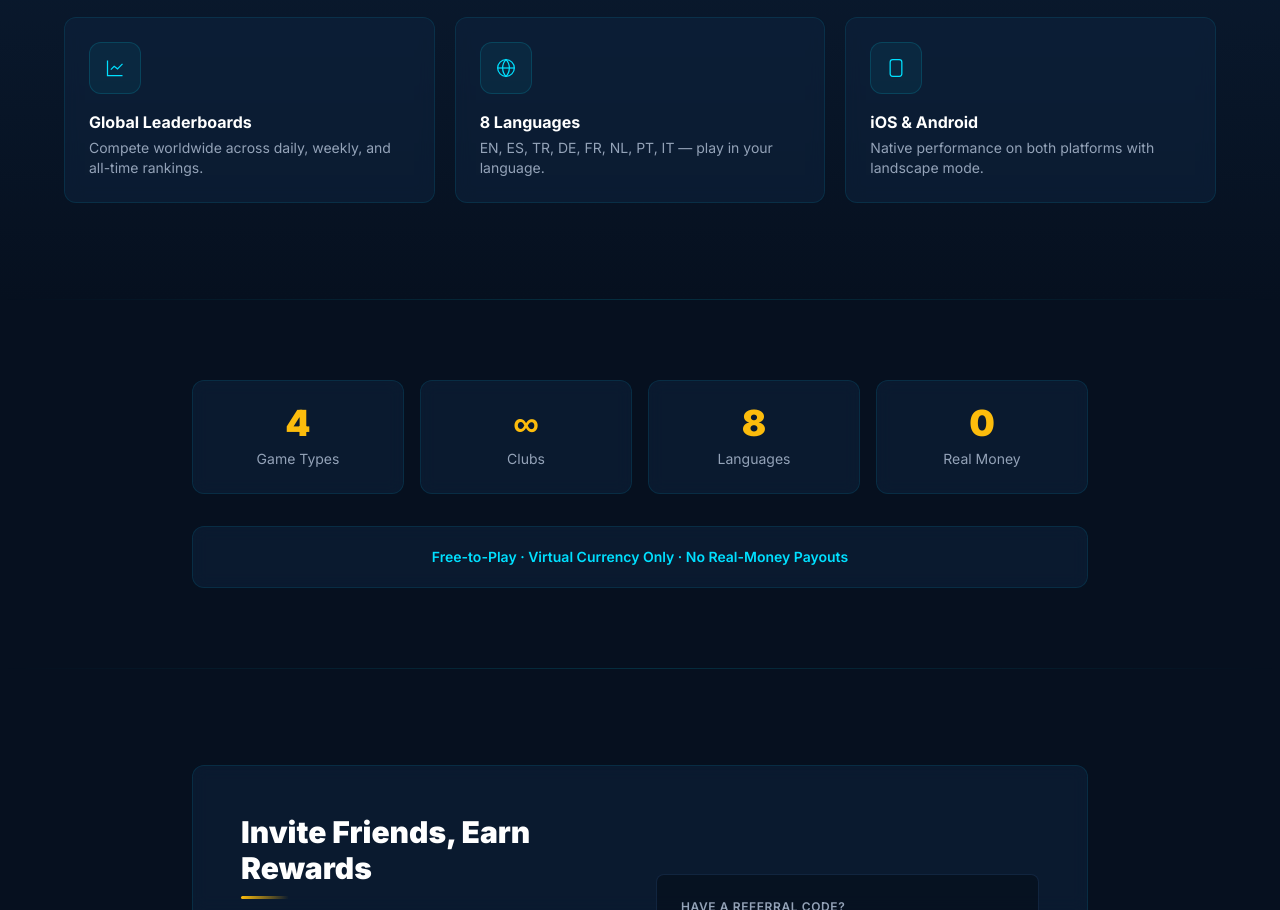
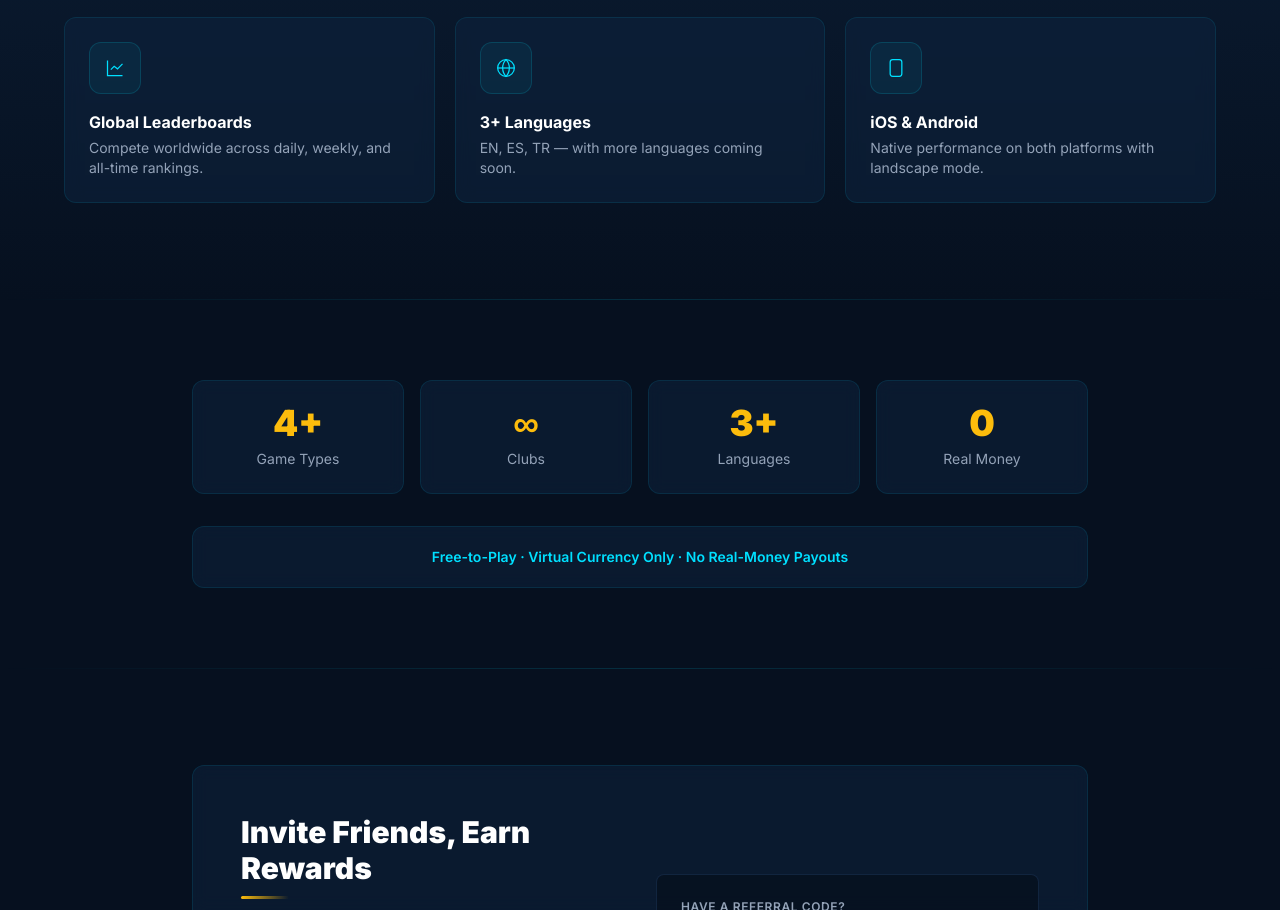
Before and after one commit to pinalia/coinityclub.com, a plain HTML site: page index.html in a window 1280 px wide. Shown: the part 2867-3777 px from the top of the page. Drawn offline with nearby package versions, Linux system fonts and the light colour scheme.

Commit message:
NOJIRA: website

```diff
--- a/index.html
+++ b/index.html
@@ -451,8 +451,8 @@
                 </div>
                 <div class="card p-6 fade-up delay-2">
                     <div class="game-icon mb-4"><svg width="20" height="20" viewBox="0 0 24 24" fill="none" stroke="#00E0FF" stroke-width="1.5"><circle cx="12" cy="12" r="10"/><line x1="2" y1="12" x2="22" y2="12"/><path d="M12 2C14.5 4.5 16 8 16 12C16 16 14.5 19.5 12 22C9.5 19.5 8 16 8 12C8 8 9.5 4.5 12 2Z"/></svg></div>
-                    <h3 class="text-base font-bold text-white mb-1">8 Languages</h3>
-                    <p class="text-cc-muted text-sm">EN, ES, TR, DE, FR, NL, PT, IT — play in your language.</p>
+                    <h3 class="text-base font-bold text-white mb-1">3+ Languages</h3>
+                    <p class="text-cc-muted text-sm">EN, ES, TR — with more languages coming soon.</p>
                 </div>
                 <div class="card p-6 fade-up delay-3">
                     <div class="game-icon mb-4"><svg width="20" height="20" viewBox="0 0 24 24" fill="none" stroke="#00E0FF" stroke-width="1.5"><rect x="5" y="2" width="14" height="20" rx="3"/><line x1="12" y1="18" x2="12" y2="18.01" stroke-width="2"/></svg></div>
@@ -468,9 +468,9 @@
     <section class="py-20 px-5">
         <div class="max-w-4xl mx-auto">
             <div class="grid grid-cols-2 md:grid-cols-4 gap-4 mb-8">
-                <div class="card p-6 text-center"><div class="stat-val">4</div><p class="text-cc-muted text-sm mt-2">Game Types</p></div>
+                <div class="card p-6 text-center"><div class="stat-val">4+</div><p class="text-cc-muted text-sm mt-2">Game Types</p></div>
                 <div class="card p-6 text-center"><div class="stat-val">&infin;</div><p class="text-cc-muted text-sm mt-2">Clubs</p></div>
-                <div class="card p-6 text-center"><div class="stat-val">8</div><p class="text-cc-muted text-sm mt-2">Languages</p></div>
+                <div class="card p-6 text-center"><div class="stat-val">3+</div><p class="text-cc-muted text-sm mt-2">Languages</p></div>
                 <div class="card p-6 text-center"><div class="stat-val">0</div><p class="text-cc-muted text-sm mt-2">Real Money</p></div>
             </div>
             <div class="card p-5 text-center">
```
